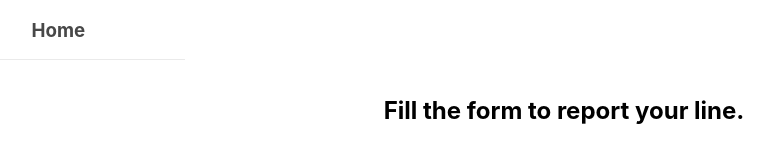
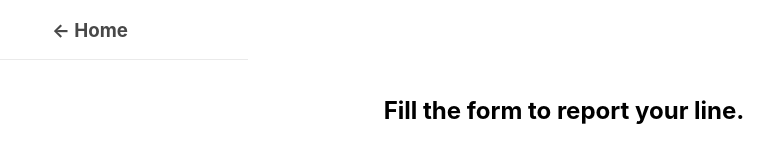
Before and after one commit to querciak/send-line-location, a Next.js app: page /posts/send-line-position in a window 1280 px wide. Shown: the top 160 px of the page, without its empty margins (76-850 px from the left). Built offline with nearby package versions, Linux system fonts and the light colour scheme.

Commit message:
letest style modifications

```diff
--- a/pages/posts/info-about-us.js
+++ b/pages/posts/info-about-us.js
@@ -11,7 +11,7 @@ export default function InfoAboutUs() {
 
             <header className={styles.header}>
                 <h3>
-                    <a href="/">Home</a>
+                    <a href="/">&larr;</a>
                 </h3>
             </header>
 
--- a/pages/posts/send-line-position.js
+++ b/pages/posts/send-line-position.js
@@ -11,7 +11,7 @@ export default function SendLinePosition() {
 
             <header className={styles.header}>
                 <h3>
-                    <a href="/">Home</a>
+                    <a href="/">&larr; Home</a>
                 </h3>
             </header>
 
--- a/styles/Home.module.css
+++ b/styles/Home.module.css
@@ -32,7 +32,7 @@
 }
 
 .header {
-  width: 20%;
+  width: 25%;
   height: 60px;
   top: 0;
 
```
